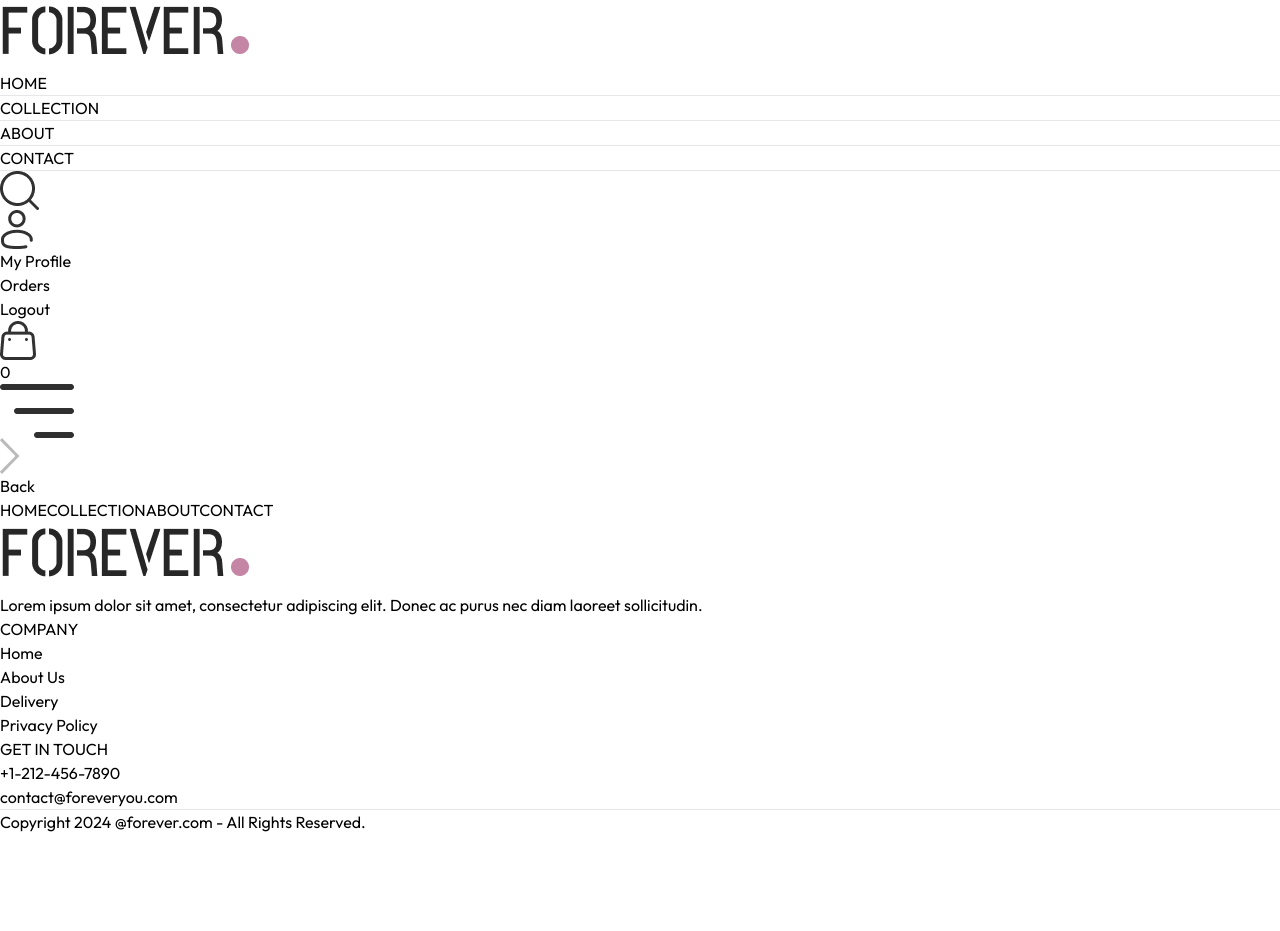
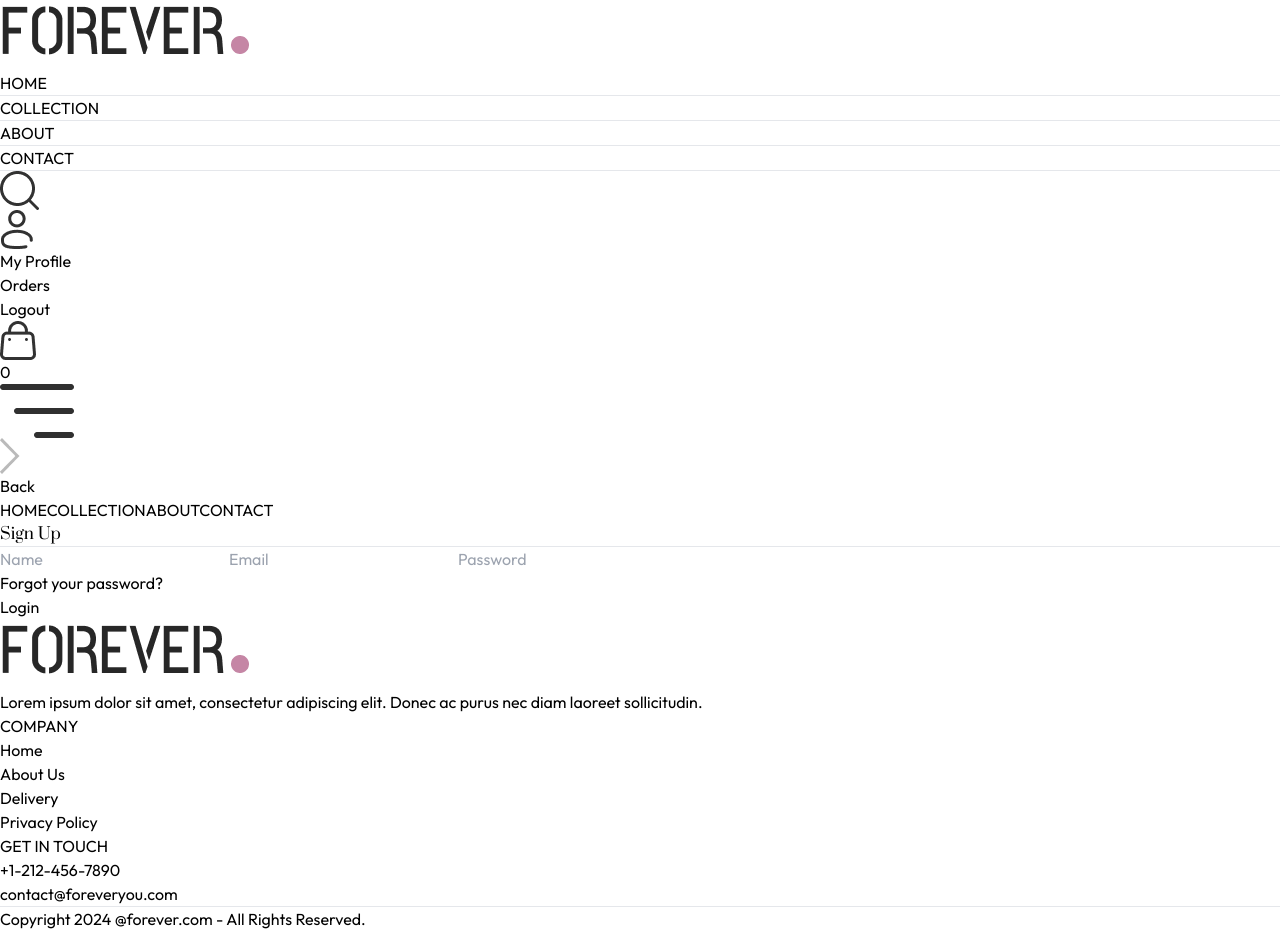
Before and after one commit to SaumyaSharma21/e-commerce-website, a React (Vite) app in the folder frontend/: page /login in a window 1280 px wide. Before the commit the page ends 834 px from the top, so only its background shows below. Built offline with nearby package versions, Linux system fonts and the light colour scheme.

Commit message:
Fix login/signup toggle functionality and correct state handling in Login component.

```diff
--- a/frontend/src/components/Navbar.jsx
+++ b/frontend/src/components/Navbar.jsx
@@ -37,7 +37,7 @@
         <div className='flex items-center gap-6'>
             <img onClick={()=>setShowSearch(true)} src={assets.search_icon} className='w-5 cursor-pointer' alt=""/>
             <div className='group relative'>
-                <img className='w-5 cursor-pointer' src={assets.profile_icon} alt="" />
+               <Link to='/login'><img className='w-5 cursor-pointer' src={assets.profile_icon} alt="" /></Link>
                 <div className='group-hover:block hidden absolute dropdown-menu right-0 pt-4'>
                     <div className='flex flex-col gap-2 w-36 py-3 px-5 bg-slate-100 text-gray-500 rounded'>
                         <p className='cursor-pointer hover:text-black'>My Profile</p>
--- a/frontend/src/pages/Login.jsx
+++ b/frontend/src/pages/Login.jsx
@@ -1,11 +1,28 @@
-import React from 'react'
+import React, { useState } from 'react'
 
-const login = () => {
+const Login = () => {
+
+  const [currentState, setCurrentState] = useState('Sign Up');
   return (
-    <div>
+    <form className='flex flex-col items-center w-[90%] sm:max-w-96 m-auto mt-14 gap-4 text-gray-800'>
+      <div className='inline-flex items-center gap-2 mb-2 mt-10'>
+        <p className='prata-regular text-3xl'>{currentState}</p>
+        <hr className='border-none h-[1.5px] w-8 bg-gray-800' />
+      </div>
+      {currentState ==='Login' ? '' : <input type="text" className='w-full px-3 py-2 border border-gray-800' placeholder='Name' required/>}
+      <input type="email" className='w-full px-3 py-2 border border-gray-800' placeholder='Email' required/>
+      <input type="password" className='w-full px-3 py-2 border border-gray-800' placeholder='Password' required/>
+      <div className='w-full flex justify-between text-sm mt-[-8px]'>
+        <p className='cursor-pointer'>Forgot your password?</p>
+        {
+          currentState === 'Login'
+          ? <p onClick={()=>setCurrentState('Sign Up')} className='cursor-pointer'>Create Account</p>
+          : <p onClick={()=>setCurrentState('Login')} className='cursor-pointer'>Login</p>
+        }
 
-    </div>
+      </div>
+    </form>
   )
 }
 
-export default login
+export default Login
--- a/frontend/src/pages/Orders.jsx
+++ b/frontend/src/pages/Orders.jsx
@@ -1,8 +1,43 @@
-import React from 'react'
+import React, { useContext } from 'react'
+import { ShopContext } from '../context/ShopContext'
+import Title from '../components/Title';
 
 const Orders = () => {
+
+  const { products, currency } = useContext(ShopContext);
+
   return (
-    <div>
+    <div className='border-t pt-16'>
+      <div className='text-2xl'>
+        <Title text1 = {'MY'} text2 = {' ORDERS'}/>
+      </div>
+      <div>
+        {
+          products.slice(1,4).map((item,index)=>(
+            <div key = {index} className='py-4 border-t border-b text-gray-700 flex flex-col md:flex-row md:items-center md:justify-between gap-4'>
+              <div className='flex items-start gap-6 text-sm'>
+                <img  className='w-16 sm:w-20' src={item.image[0]} alt="" />
+                <div>
+                  <p className='sm:text-base font-medium'>{item.name}</p>
+                  <div className='flex items-center gap-3 mt-2 text-base text-gray-700'>
+                    <p className='text-lg'>{currency}{item.price}</p>
+                    <p>Quantity: 1</p>
+                    <p> Size: M</p>
+                  </div>
+                  <p className='mt-2'>Date: <span className='text-gray-400'>25, Jul, 2024</span></p>
+                </div>
+              </div>
+              <div className='md:w-1/2 flex justify-between'>
+                <div className='flex item-center gap-2'>
+                  <p className='min-w-2 h-2 rounded-full bg-green-500'></p>
+                  <p className='text-sm md:text-base'>Ready To Ship</p>
+                </div>
+                <button className='border px-4 py-2 text-sm font-medium rounded-sm'>Track Order</button>
+              </div>
+            </div>
+          ))
+        }
+      </div>
 
     </div>
   )
--- a/frontend/src/pages/PlaceOrder.jsx
+++ b/frontend/src/pages/PlaceOrder.jsx
@@ -1,11 +1,13 @@
-import React, { useState } from 'react'
+import React, { useContext, useState } from 'react'
 import Title from '../components/Title'
 import CartTotal from '../components/CartTotal'
 import { assets } from '../assets/assets'
+import { ShopContext } from '../context/ShopContext'
 
 const PlaceOrder = () => {
 
   const [method, setMethod] = useState('cod');
+  const {navigate} = useContext(ShopContext);
   return (
     <div className='flex flex-col sm:flex-row justify-between gap-4 pt-5 sm:pt-14 min-h-[80vh] border-t'>
       {/*------------------Left Side----------------- */}
@@ -50,9 +52,12 @@
               <p className={`min-w-3.5 h-3.5 border rounded-full ${method ==='cod' ? 'bg-green-400' : ''}`}></p>
               <p className='text-gray-500 text-sm font-medium mx-4'>CASH ON DELIVERY</p>
             </div>
+          </div>
+
+          <div className='w-full text-end mt-8'>
+            <button onClick={() => navigate('/orders')} className='bg-black text-white px-16 py-3 text-sm'>PLACE ORDER</button>
 
           </div>
-
         </div>
       </div>
     </div>
```
Lines whose indentation alone changed are shown as unchanged.
